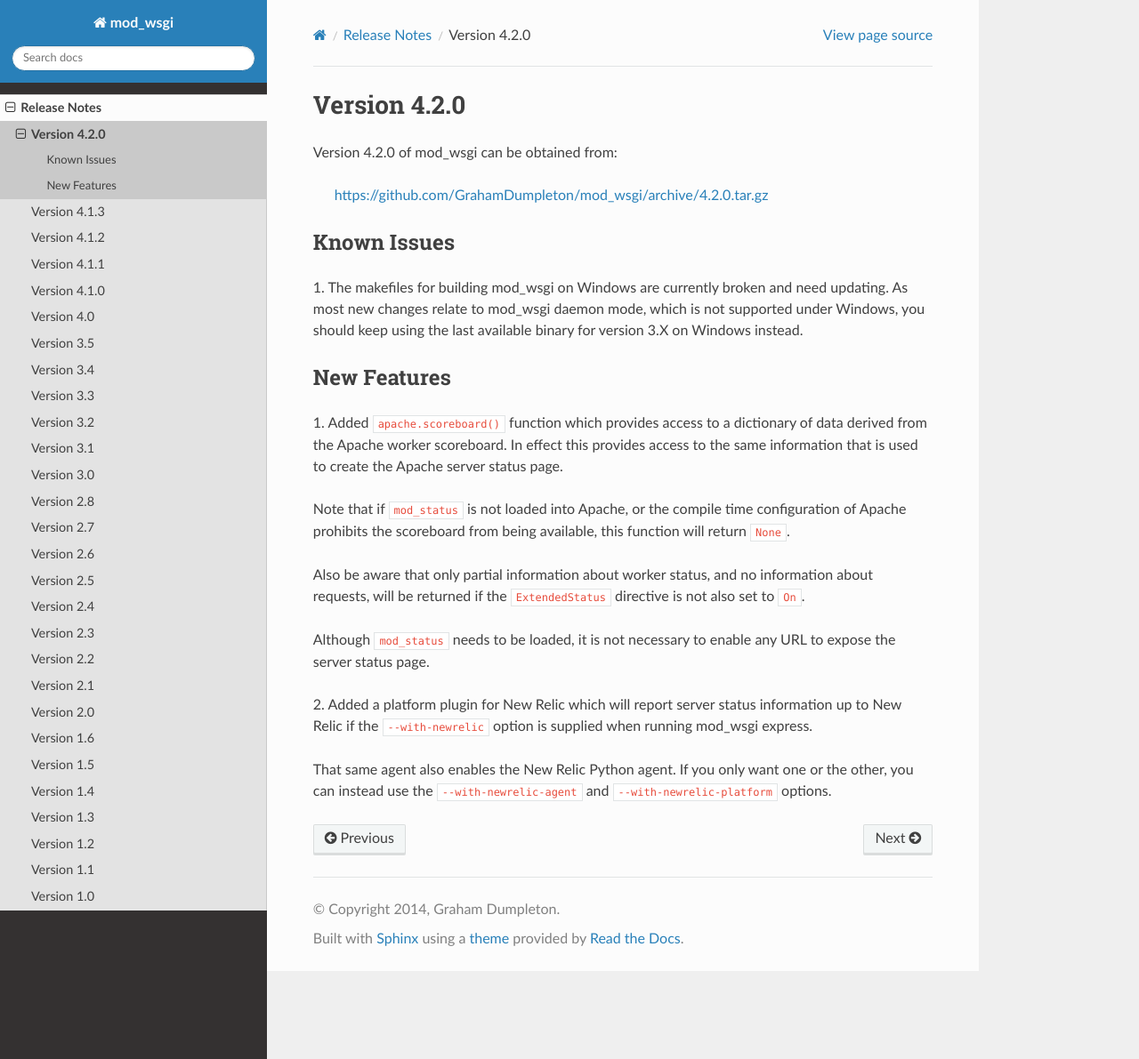
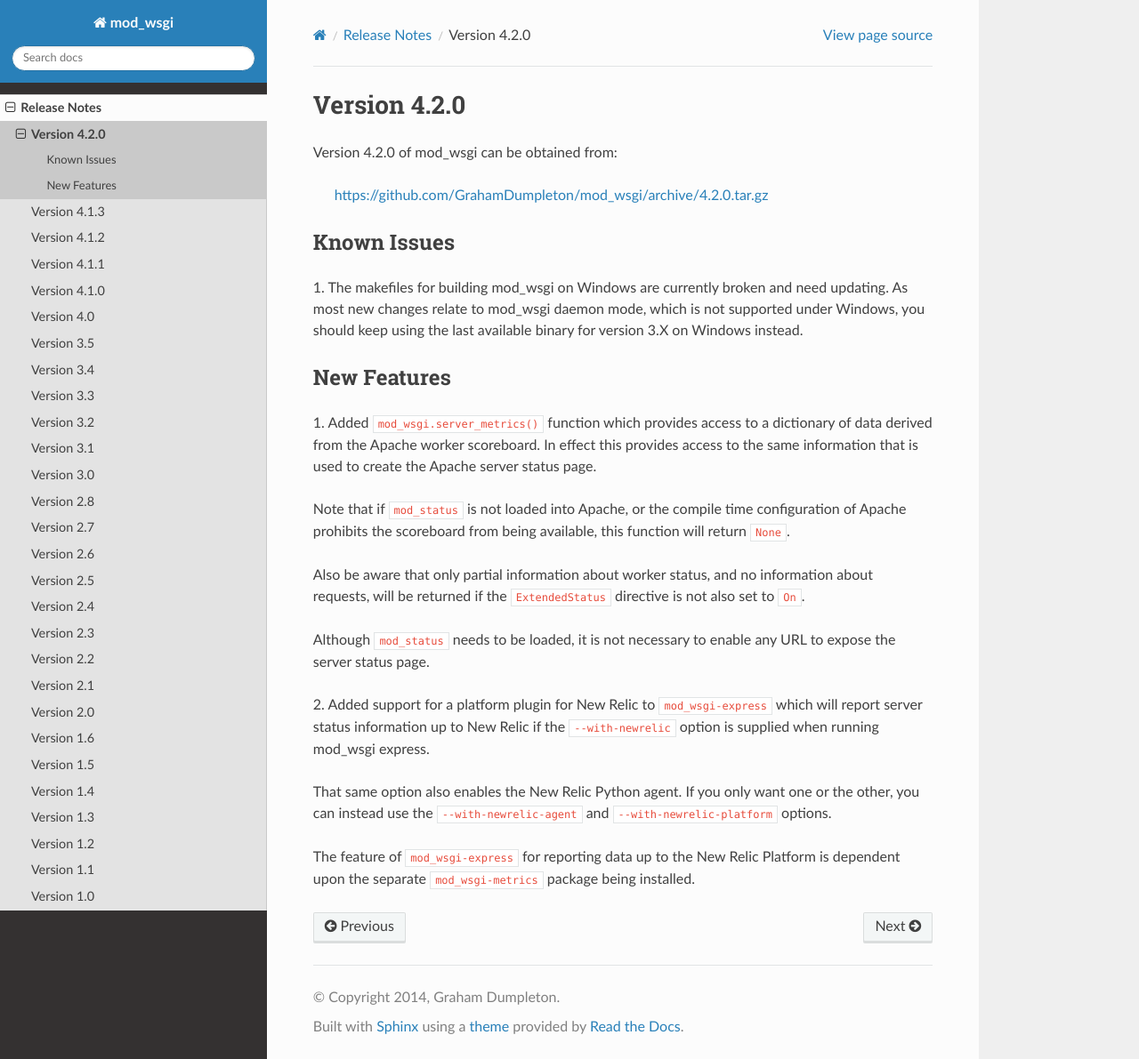
Before and after one commit to GrahamDumpleton/mod_wsgi, a Sphinx documentation site: the page built from docs/release-notes/version-4.2.0.rst, in a window 1280 px wide and 1191 px high. Shown: the whole window at 89% size. Built offline with Sphinx 7.4.7 and the Read the Docs theme 2.0.0, drawn with Linux system fonts in a browser that asks for light colours.

Commit message:
Updates to release notes for 4.1.2.

```diff
--- a/docs/release-notes/version-4.2.0.rst
+++ b/docs/release-notes/version-4.2.0.rst
@@ -17,7 +17,7 @@ binary for version 3.X on Windows instead.
 New Features
 ------------
 
-1. Added ``apache.scoreboard()`` function which provides access to a
+1. Added ``mod_wsgi.server_metrics()`` function which provides access to a
 dictionary of data derived from the Apache worker scoreboard. In effect this
 provides access to the same information that is used to create the Apache
 server status page.
@@ -33,10 +33,14 @@ directive is not also set to ``On``.
 Although ``mod_status`` needs to be loaded, it is not necessary to enable
 any URL to expose the server status page.
 
-2. Added a platform plugin for New Relic which will report server status
-information up to New Relic if the ``--with-newrelic`` option is supplied
-when running mod_wsgi express.
+2. Added support for a platform plugin for New Relic to ``mod_wsgi-express``
+which will report server status information up to New Relic if the
+``--with-newrelic`` option is supplied when running mod_wsgi express.
 
-That same agent also enables the New Relic Python agent. If you only want
+That same option also enables the New Relic Python agent. If you only want
 one or the other, you can instead use the ``--with-newrelic-agent`` and
 ``--with-newrelic-platform`` options.
+
+The feature of ``mod_wsgi-express`` for reporting data up to the New Relic
+Platform is dependent upon the separate ``mod_wsgi-metrics`` package being
+installed.
```
